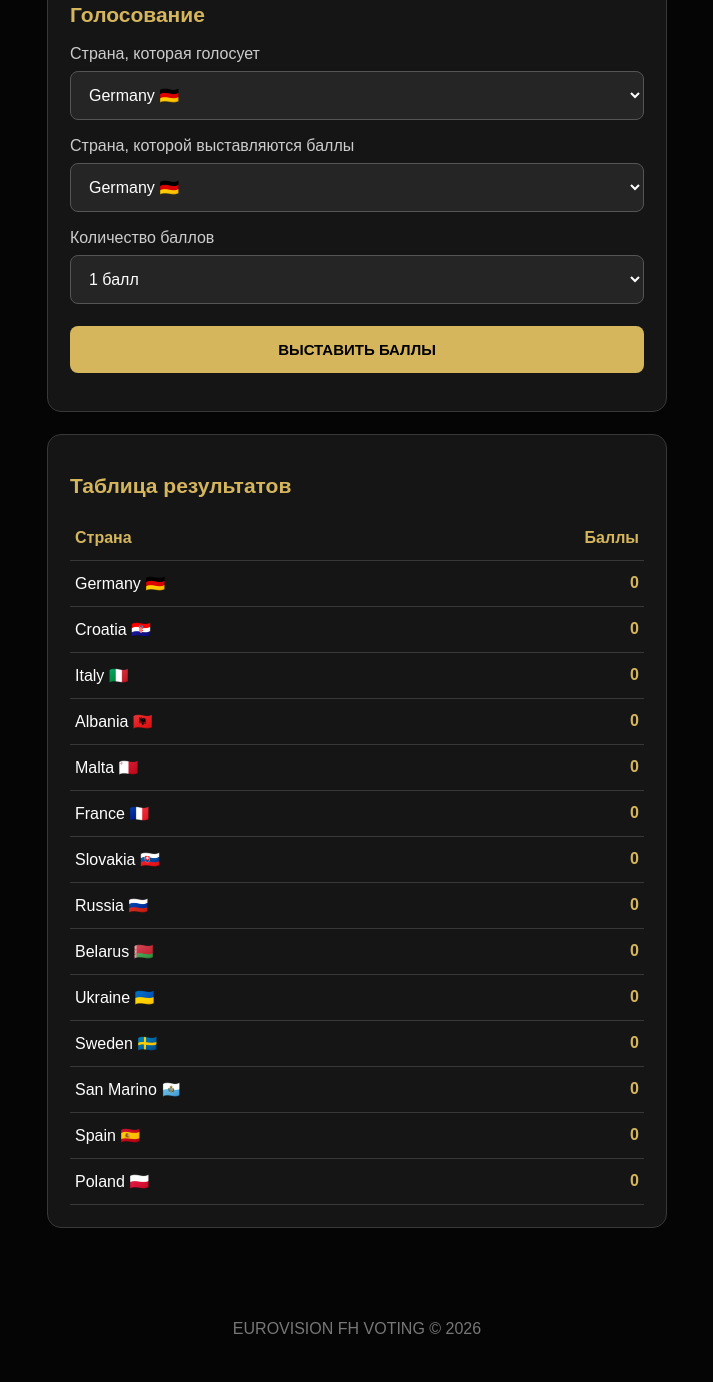
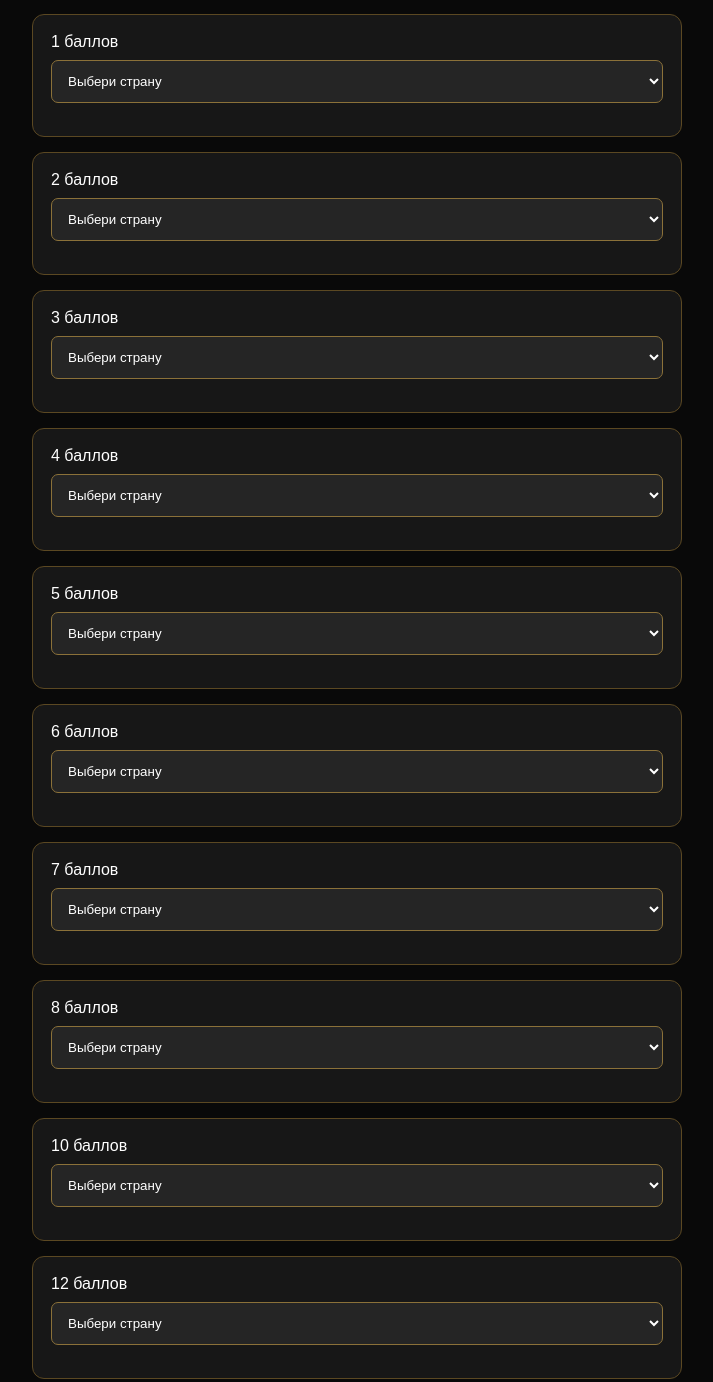
Before and after one commit to micropus1-lab/Evrovision-fh-Voting, a plain HTML site: page index.html in a window 1280 px wide. Shown: the part 257-1639 px from the top of the page, without its empty margins (283-996 px from the left). Drawn offline with Linux system fonts and the light colour scheme.

Commit message:
Update index.html

```diff
--- a/index.html
+++ b/index.html
@@ -10,7 +10,7 @@
 
 <meta name="viewport" content="width=device-width, initial-scale=1.0">
 
-<title>EUROVISION FH VOTING</title>
+<title>Eurovision FH Voting</title>
 
 <style>
 
@@ -20,7 +20,9 @@ body {
 
   margin: 0;
 
-  background: #050505;
+  padding: 25px 15px;
+
+  background: #090909;
 
   color: white;
 
@@ -28,93 +30,59 @@ body {
 
 }
 
-header {
+.container {
+
+  max-width: 650px;
+
+  margin: auto;
 
   text-align: center;
 
-  padding: 45px 15px;
+}
 
-  background: linear-gradient(135deg, #202020, #080808);
+h1 {
 
-  border-bottom: 1px solid #444;
+  color: #d8b45b;
+
+  font-size: 30px;
 
 }
 
-header h1 {
+.subtitle { color: #aaa; }
 
-  font-size: 30px;
+.card {
 
-  letter-spacing: 4px;
+  background: #171717;
 
-  margin: 0;
+  border: 1px solid #5b4822;
+
+  border-radius: 12px;
+
+  padding: 18px;
+
+  margin: 15px 0;
+
+  text-align: left;
 
 }
 
-header p {
-
-  color: #c5a34b;
-
-  letter-spacing: 3px;
-
-}
-
-main {
-
-  max-width: 650px;
-
-  margin: 30px auto;
-
-  padding: 15px;
-
-}
-
-.card {
-
-  background: #151515;
-
-  border: 1px solid #383838;
-
-  border-radius: 14px;
-
-  padding: 22px;
-
-  margin-bottom: 22px;
-
-}
-
-h2 {
-
-  color: #d5b65d;
-
-  font-size: 21px;
-
-}
-
-label {
-
-  display: block;
-
-  margin: 17px 0 8px;
-
-  color: #ccc;
-
-}
+label { display: block; margin-bottom: 9px; }
 
 select {
 
   width: 100%;
 
-  padding: 14px;
+  padding: 12px;
+
+  border-radius: 7px;
 
   background: #252525;
 
   color: white;
 
-  border: 1px solid #555;
+  border: 1px solid #8b7139;
 
-  border-radius: 8px;
-
-  font-size: 16px;
+  margin-bottom: 15px;
 
 }
 
@@ -122,63 +90,31 @@ button {
 
   width: 100%;
 
-  padding: 15px;
+  padding: 13px;
 
-  margin-top: 22px;
+  background: #c5a04b;
 
-  background: #d5b65d;
-
-  color: black;
+  color: #090909;
 
   border: none;
 
-  border-radius: 8px;
-
-  font-size: 15px;
+  border-radius: 7px;
 
   font-weight: bold;
+
+  font-size: 16px;
 
   cursor: pointer;
 
 }
 
-table {
-
-  width: 100%;
-
-  border-collapse: collapse;
-
-}
-
-td, th {
-
-  padding: 13px 5px;
-
-  border-bottom: 1px solid #383838;
-
-  text-align: left;
-
-}
-
-th { color: #d5b65d; }
-
-.points {
-
-  color: #d5b65d;
-
-  text-align: right;
-
-  font-weight: bold;
-
-}
-
-footer {
+#message {
 
   text-align: center;
 
-  color: #777;
+  margin-top: 18px;
 
-  padding: 25px;
+  color: #d8b45b;
 
 }
 
@@ -188,195 +124,153 @@ footer {
 
 <body>
 
-<header>
+<div class="container">
 
-  <h1>EUROVISION</h1>
+  <h1>EUROVISION FH VOTING</h1>
 
-  <p>FH VOTING 2026</p>
-
-</header>
-
-<main>
+  <p class="subtitle">Official Voting</p>
 
   <div class="card">
 
-  <h2>Голосование</h2>
-
-  <label>Страна, которая голосует</label>
-
-  <select id="voter"></select>
-
-  <label>Страна, которой выставляются баллы</label>
+    <label for="country">Выбери свою страну:</label>
 
     <select id="country"></select>
 
-  <label>Количество баллов</label>
+  </div>
 
-  <select id="points">
+  <div id="votes"></div>
 
-    <option value="1">1 балл</option>
-
-    <option value="2">2 балла</option>
-
-    <option value="3">3 балла</option>
-
-    <option value="4">4 балла</option>
-
-    <option value="5">5 баллов</option>
-
-    <option value="6">6 баллов</option>
-
-    <option value="7">7 баллов</option>
-
-    <option value="8">8 баллов</option>
-
-    <option value="10">10 баллов</option>
-
-    <option value="12">12 баллов</option>
-
-  </select>
-
-  <button onclick="addVote()">ВЫСТАВИТЬ БАЛЛЫ</button>
+  <button onclick="submitVotes()">Отправить голоса</button>
 
   <p id="message"></p>
 
 </div>
 
-<div class="card">
-
-  <h2>Таблица результатов</h2>
-
-  <table>
-
-    <thead>
-
-      <tr>
-
-        <th>Страна</th>
-
-        <th style="text-align:right">Баллы</th>
-
-      </tr>
-
-    </thead>
-
-    <tbody id="results"></tbody>
-
-  </table>
-
-</div>
-
-</main>
-
-<footer>
-
-  EUROVISION FH VOTING © 2026
-
-</footer>
-
 <script>
 
 const countries = [
 
-  "Germany 🇩🇪",
+  "🇩🇪 Германия",
 
-  "Croatia 🇭🇷",
+  "🇭🇷 Хорватия",
 
-  "Italy 🇮🇹",
+  "🇮🇹 Италия",
 
-  "Albania 🇦🇱",
+  "🇦🇱 Албания",
 
-  "Malta 🇲🇹",
+  "🇲🇹 Мальта",
 
-  "France 🇫🇷",
+  "🇫🇷 Франция",
 
-  "Slovakia 🇸🇰",
+  "🇸🇰 Словакия",
 
-  "Russia 🇷🇺",
+  "🇷🇺 Россия",
 
-  "Belarus 🇧🇾",
+  "🇧🇾 Беларусь",
 
-  "Ukraine 🇺🇦",
+  "🇺🇦 Украина",
 
-  "Sweden 🇸🇪",
+  "🇸🇪 Швеция",
 
-  "San Marino 🇸🇲",
+  "🇸🇲 Сан-Марино",
 
-  "Spain 🇪🇸",
+  "🇪🇸 Испания",
 
-  "Poland 🇵🇱"
+  "🇵🇱 Польша"
 
 ];
 
-let scores = {};
+const points = [1,2,3,4,5,6,7,8,10,12];
 
-countries.forEach(c => scores[c] = 0);
+const countrySelect = document.getElementById("country");
 
-function fillSelects() {
+const votesDiv = document.getElementById("votes");
 
-  document.getElementById("voter").innerHTML =
+countries.forEach((country, i) => {
 
-    countries.map(c => `<option>${c}</option>`).join("");
+  countrySelect.add(new Option(country, i));
 
-  document.getElementById("country").innerHTML =
+});
 
-    countries.map(c => `<option>${c}</option>`).join("");
+function createVoting() {
+
+  votesDiv.innerHTML = "";
+
+  points.forEach(point => {
+
+    const card = document.createElement("div");
+
+    card.className = "card";
+
+    const label = document.createElement("label");
+
+    label.textContent = point + " баллов";
+
+    const select = document.createElement("select");
+
+    select.className = "vote";
+
+    select.add(new Option("Выбери страну", ""));
+
+    countries.forEach((country, i) => {
+
+      select.add(new Option(country, i));
+
+    });
+
+    card.append(label, select);
+
+    votesDiv.append(card);
+
+  });
 
 }
 
-function addVote() {
+function submitVotes() {
 
-  const voter = document.getElementById("voter").value;
+  const voter = countrySelect.value;
 
-  const country = document.getElementById("country").value;
+  const selects = [...document.querySelectorAll(".vote")];
 
-  const points = Number(document.getElementById("points").value);
+  const chosen = selects.map(s => s.value);
 
-  const message = document.getElementById("message");
+  if (chosen.some(v => v === "")) {
 
-  if (voter === country) {
+    document.getElementById("message").textContent =
 
-    message.textContent = "Нельзя голосовать за свою страну!";
+      "Заполни все баллы!";
 
     return;
 
   }
 
-  scores[country] += points;
+  if (chosen.includes(voter)) {
 
-  message.textContent = "Баллы успешно выставлены!";
+    document.getElementById("message").textContent =
 
-  renderResults();
+      "Нельзя голосовать за свою страну!";
+
+    return;
 
   }
 
-function renderResults() {
+  if (new Set(chosen).size !== chosen.length) {
 
-  const sorted = [...countries].sort(
+    document.getElementById("message").textContent =
 
-    (a, b) => scores[b] - scores[a]
+      "Нельзя отдавать несколько баллов одной стране!";
 
-  );
-
-  document.getElementById("results").innerHTML =
-
-    sorted.map(c => `
-
-      <tr>
-
-        <td>${c}</td>
-
-        <td class="points">${scores[c]}</td>
-
-      </tr>
-
-    `).join("");
+    return;
 
   }
 
-fillSelects();
+  document.getElementById("message").textContent =
 
-renderResults();
+    "Голоса приняты! Спасибо за участие.";
+
+}
+
+createVoting();
 
 </script>
 
```
Lines whose indentation alone changed are shown as unchanged.
